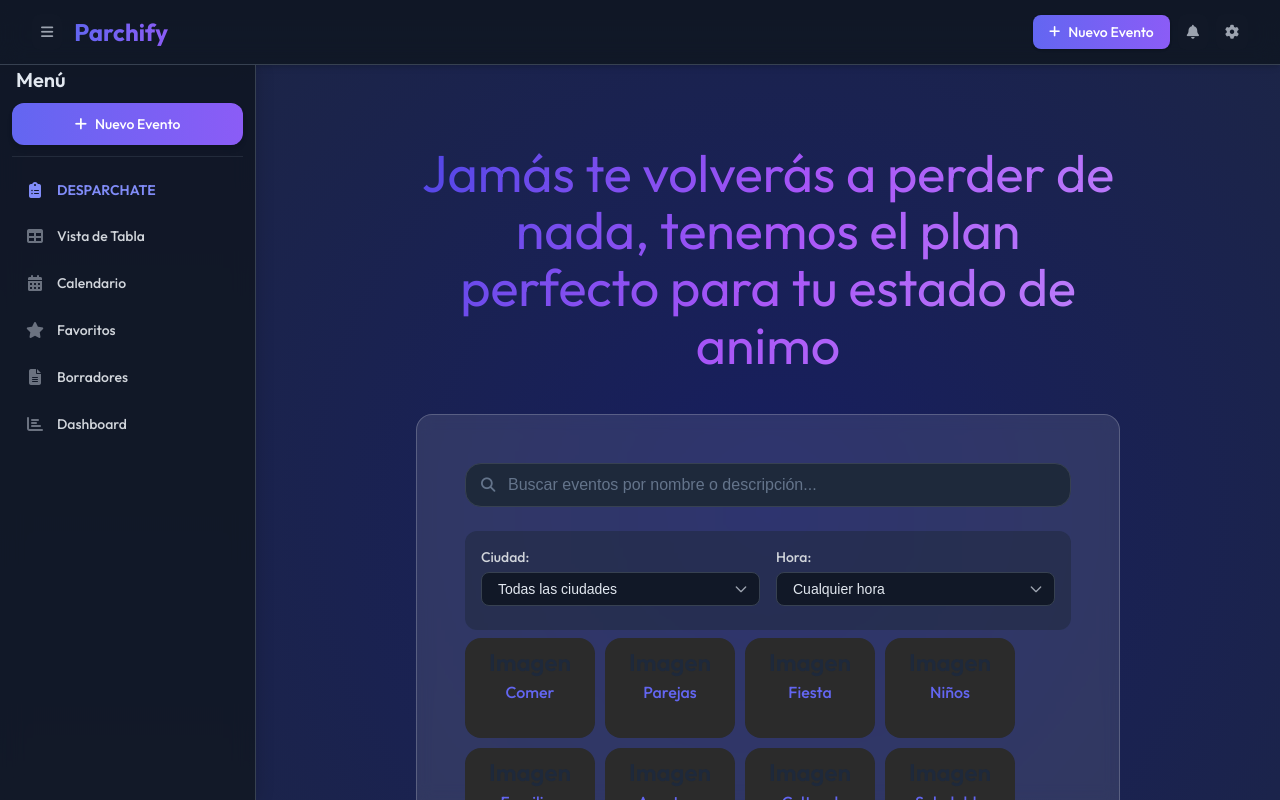
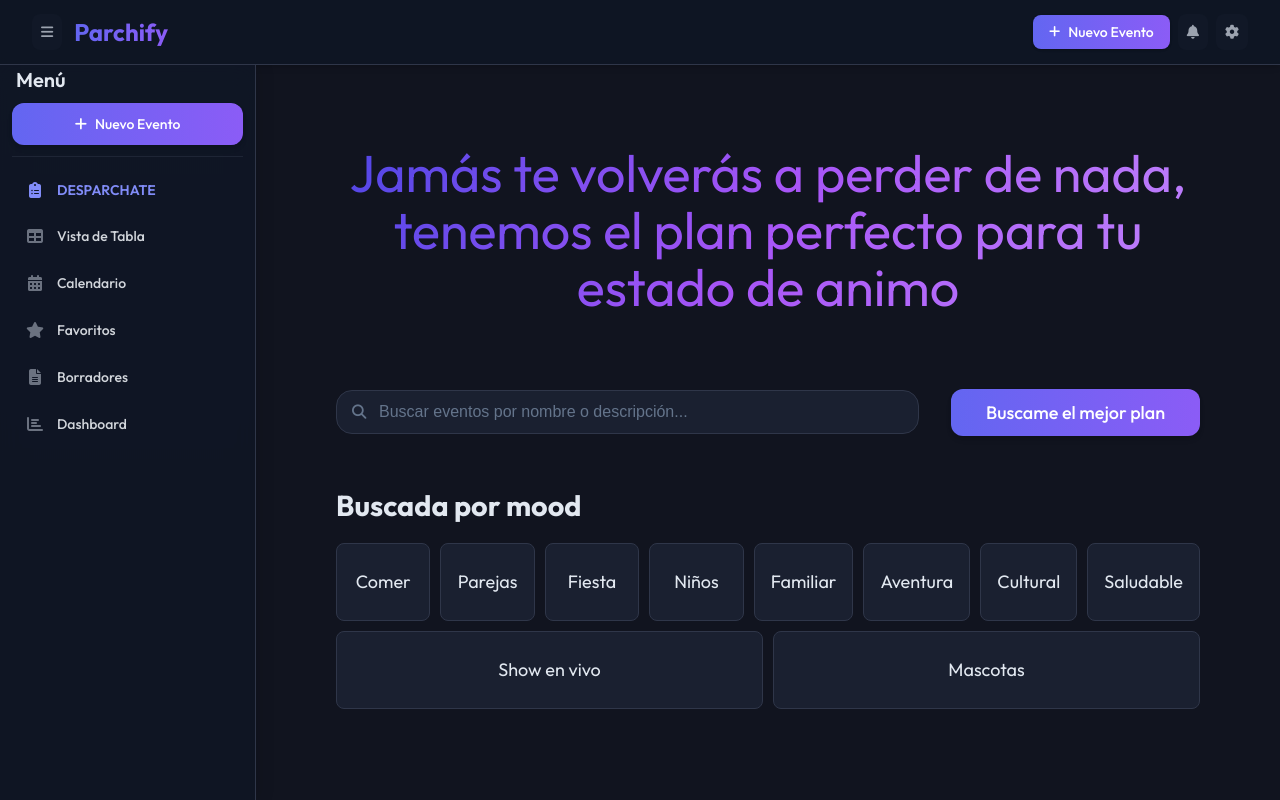
Before and after one commit to BrianCodos/parchiify, a React (Vite) app: page / in a window 1280 px wide. Built offline with nearby package versions, Linux system fonts and the light colour scheme; a web font is replaced by a local one.

Commit message:
Actualización de componentes y estilos

```diff
--- a/package.json
+++ b/package.json
@@ -25,6 +25,7 @@
     "eslint-plugin-react-refresh": "^0.4.19",
     "globals": "^16.0.0",
     "postcss": "^8.5.3",
+    "sass": "^1.87.0",
     "tailwindcss": "^4.1.5",
     "typescript": "~5.8.3",
     "typescript-eslint": "^8.30.1",
--- a/src/components/dashboard/Dashboard.scss
+++ b/src/components/dashboard/Dashboard.scss
@@ -3,19 +3,20 @@
 
 .dashboard {
   &-container {
-    background-color: #171e2e;
-    border-radius: $border-radius-xl;
-    box-shadow: $shadow-lg;
-    width: 100%;
-    max-width: 1000px;
+    width: 90%;
+    max-width: 80%;
     margin: 0 auto;
-    padding: 25px;
-    color: $color-text;
+    overflow-x: hidden;
+    @include flex-column;
+
+    @include screen-sm {
+      padding: $spacing-xl;
+    }
   }
 
   &-title {
-    color: #8ba4fe;
-    font-size: 26px;
+    color: $color-primary;
+    font-size: $font-size-headline;
     font-weight: $font-weight-semibold;
     text-align: center;
     margin-bottom: $spacing-sm;
@@ -23,7 +24,7 @@
 
   &-subtitle {
     color: #656b7c;
-    font-size: $font-size-base;
+    font-size: $font-size-subheadline;
     text-align: center;
     margin-bottom: $spacing-2xl;
   }
@@ -44,14 +45,15 @@
     }
 
     &-title {
-      font-size: $font-size-xl;
-      font-weight: $font-weight-semibold;
+      font-size: $font-size-title;
+      font-weight:$font-size-title;
       color: $color-text;
     }
 
     &-description {
-      color: #656b7c;
-      font-size: $font-size-sm;
+      color: $color-text;
+      font-weight: $font-weight-light;
+      font-size: $font-size-bodyText;
       margin-bottom: $spacing-xl;
     }
   }
@@ -107,8 +109,8 @@
   }
 
   &-item {
-    background-color: #1a2030;
-    border: 1px solid #2f3649;
+    background-color: $color-bg-secondary;
+    border: 1px solid $color-border;
     border-radius: $border-radius-md;
     padding: $spacing-sm $spacing-base;
     display: flex;
--- a/src/components/events/EventList.scss
+++ b/src/components/events/EventList.scss
@@ -4,8 +4,6 @@
 /* Event List Container */
 .event-list {
   &-container {
-    width: 80%;
-    max-width: 80%;
     margin: 0 auto;
     overflow-x: hidden;
     @include flex-column;
@@ -50,12 +48,18 @@
   @include flex-column;
   gap: $spacing-sm;
   border: 1px solid rgba(255, 255, 255, 0.2);
-  padding: $spacing-2xl;
+
   backdrop-filter: blur(8px);
   background-color: rgba(255, 255, 255, 0.1);
 }
 
 /* Search container */
+.search-container-wrapper {
+  width: 100%;
+  @include flex-center;
+  gap: $spacing-xl;
+  margin: $spacing-xl 0;
+
   .search {
     &-container {
       position: relative;
@@ -70,6 +74,7 @@
       color: #64748b;
       font-size: 0.9rem;
     }
+
 
     &-input {
       width: 100%;
@@ -113,15 +118,32 @@
       }
     }
   }
-
+}
+.filter-select {
+  all: unset;
+  background-color: $color-bg-secondary;
+  // border: 1px solid $color-border;
+  border-radius: $border-radius-xl;
+  padding: 60px 42px;
+  color: $color-text;
+  font-size: $font-size-base;
+  width: 100px
+}
 /* Mood filter container */
 .mood-filter {
   &-container {
     gap: $spacing-sm;
     display: flex;
-    align-items: center;
+    align-items: stretch;
+    margin-bottom: 8rem;
+    width: 100%;
   }
-
+  &-title {
+    color: $color-text;
+    font-size: $font-size-title;
+    margin: 1rem 0;
+    height: 100%;
+  }
   &-header {
     display: flex;
     justify-content: space-between;
@@ -141,6 +163,7 @@
     display: flex;
     flex-wrap: wrap;
     gap: 10px;
+    width: 100%;
 
     @media (max-width: $screen-md) {
       justify-content: center;
@@ -149,32 +172,27 @@
 
   &-btn {
     all: unset;
-    color: $color-primary;
+    background-color: $color-bg-secondary;
+    border: 1px solid $color-border;
+    border-radius: $border-radius-md;
+    padding: $spacing-sm $spacing-base;
+    text-align: center;
+    height: 60px;
+    width: 100%;
+    flex: 1;
+    font-size: $font-size-lg;
+    font-weight: $font-weight-regular;
+    cursor: pointer;
 
-    &-container {
-      display: flex;
-      flex-direction: column;
-      align-items: center;
-      background-color: #2b2b2b;
-      color: $color-bg-secondary;
-      border: none;
-      border-radius: $border-radius-xl;
-      padding: 6px 14px;
-      height: 100px;
-      width: 130px;
-      font-weight: $font-weight-medium;
-      cursor: pointer;
     @include transition;
 
     img {
       color: #64748b;
     }
-    }
-
     &.active {
-      text-decoration: underline;
       font-weight: $font-weight-bold;
       color: $color-primary-light;
+      border-color: $color-border-primary;
     }
 
     @media (max-width: $screen-md) {
@@ -273,8 +291,7 @@
   width: 100%;
   background-color: rgba($color-bg-secondary, 0.5);
   border-radius: $border-radius-lg;
-  padding: $spacing-base;
-  margin-top: $spacing-base;
+
 }
 
 .filter-row {
--- a/src/components/events/EventList.tsx
+++ b/src/components/events/EventList.tsx
@@ -1,3 +1,5 @@
+/** @jsx React.createElement */
+/** @jsxFrag React.Fragment */
 import React, { useState, useEffect } from 'react';
 import type { Event } from '../../types';
 import EventCard from './EventCard';
@@ -112,10 +114,8 @@ return (
         <header className="event-list-header">
             <h1 className="event-list-title">Jamás te volverás a perder de nada, tenemos el plan perfecto para tu estado de animo</h1>
         </header>
-
-        {/* Sección de búsqueda y filtros */}
-        <div className="event-search-filters">
-            {/* Contenedor de búsqueda */}
+        {/* Search container */}
+        <div className="search-container-wrapper">
             <div className="search-container">
                 <i className="fas fa-search search-icon"></i>
                 <input
@@ -131,13 +131,7 @@ return (
                     </button>
                 )}
             </div>
-
-            {/* Filtros avanzados: Ciudad y Hora */}
-            <div className="advanced-filters">
-                <div className="filter-row">
-                    <div className="filter-group">
-                        <label>Ciudad:</label>
-                        <select
+            {/* <select
                 value={selectedCity}
                 onChange={(e) => setSelectedCity(e.target.value)}
                 className="filter-select"
@@ -146,41 +140,17 @@ return (
                 {cities.map(city => (
                     <option key={city} value={city}>{city}</option>
                 ))}
-                        </select>
+            </select> */}
+            <button className="primary-btn">
+                Buscame el mejor plan
+            </button>
         </div>
-
-                    <div className="filter-group">
-                        <label>Hora:</label>
-                        <select
-                            value={timeFilter}
-                            onChange={(e) => setTimeFilter(e.target.value)}
-                            className="filter-select"
-                        >
-                            <option value="">Cualquier hora</option>
-                            <option value="morning">Mañana (6am-12pm)</option>
-                            <option value="afternoon">Tarde (12pm-6pm)</option>
-                            <option value="evening">Noche (6pm-10pm)</option>
-                            <option value="night">Madrugada (10pm-6am)</option>
-                        </select>
-                    </div>
-
-                    {/* Botón para limpiar filtros */}
-                    {(selectedCity || timeFilter || selectedMoods.length > 0) && (
-                        <button className="clear-filters-btn" onClick={clearFilters}>
-                            Limpiar filtros
-                        </button>
-                    )}
-                </div>
-            </div>
-
+        <h1 className='mood-filter-title'>Buscada por mood</h1>
          {/* Sección de filtro por Mood */}
             <div className="mood-filter-container">
-
-
                 <div className="mood-filter-options">
                     {moods.map(mood => (
-                        <div className="mood-filter-btn-container">
-                            <h2>Imagen</h2>
+
                              <button
                             key={mood}
                             className={`mood-filter-btn ${selectedMoods.includes(mood) ? 'active' : ''}`}
@@ -189,12 +159,13 @@ return (
                         >
                             {mood}
                         </button>
-                        </div>
+
 
                     ))}
                 </div>
             </div>
-        </div>
+
+
 
         {/* Sección de resultados */}
         <div className="event-list-content">
--- a/src/styles/App.scss
+++ b/src/styles/App.scss
@@ -46,20 +46,20 @@
 
 /* Content wrapper */
 .content-wrapper {
-  background: $gradient-content-bg;
+  background: $color-bg;
   width: 100%;
-  padding: $spacing-base;
+  padding: $spacing-2xl;
   overflow-x: hidden;
   @include flex-column;
   flex-grow: 1;
   min-height: 0;
 
   @include screen-sm {
-    padding: $spacing-lg;
+    // padding: $spacing-lg;
   }
 
   @include screen-lg {
-    padding: $spacing-xl;
+    // padding: $spacing-xl;
   }
 }
 
@@ -73,7 +73,7 @@
   @include transition;
   @include flex-column;
   justify-content: center;
-  padding: $spacing-base 0;
+  // padding: $spacing-base 0;
 }
 
 /* Glass effect for cards and containers */
--- a/src/styles/abstracts/_mixins.scss
+++ b/src/styles/abstracts/_mixins.scss
@@ -133,3 +133,28 @@
   padding: $spacing-base;
   box-shadow: $shadow-md;
 }
+
+@mixin primary-btn {
+  display: inline-flex;
+  align-items: center;
+  justify-content: center;
+  padding: $spacing-md 4rem;
+  border: none;
+  font-size: $font-size-lg;
+  font-weight: $font-weight-medium;
+  border-radius: $border-radius-lg;
+  color: white;
+  background: $gradient-primary;
+  @include transition;
+  box-shadow: $shadow-md;
+  @include truncate;
+
+  &:hover {
+    background: $gradient-primary-hover;
+  }
+
+  &:focus {
+    outline: none;
+    box-shadow: $shadow-focus;
+  }
+}
--- a/src/styles/abstracts/_variables.scss
+++ b/src/styles/abstracts/_variables.scss
@@ -1,3 +1,4 @@
+@import './mixins';
 // Typography
 $font-family-primary: 'Outfit', system-ui, 'Avenir', 'Helvetica', 'Arial', sans-serif;
 $font-weight-light: 300;
@@ -7,6 +8,11 @@ $font-weight-semibold: 600;
 $font-weight-bold: 700;
 
 // Font Sizes
+$font-size-bodyText: 1.35rem;
+$font-size-headline: 3.5rem;
+$font-size-subheadline: 2rem;
+$font-size-title: 1.8rem;
+// -
 $font-size-xs: 0.75rem;    // 12px
 $font-size-sm: 0.875rem;   // 14px
 $font-size-base: 1rem;     // 16px
@@ -27,11 +33,11 @@ $color-text-secondary: #d1d5db;
 $color-text-tertiary: #9ca3af;
 $color-text-muted: #6b7280;
 
-$color-bg: #0f172a;
-$color-bg-secondary: #1e293b;
+$color-bg: #11141f;
+$color-bg-secondary: #1a2030;
 $color-bg-tertiary: #111827;
-$color-bg-gradient-start: #111827;
-$color-bg-gradient-end: #1f2937;
+$color-bg-gradient-start: #070c16;
+$color-bg-gradient-end: #000000;
 
 // Colors - Brand
 $color-primary: #6366f1;
@@ -42,7 +48,8 @@ $color-accent-dark: #7c3aed;
 $color-accent-light: #a78bfa;
 
 // Colors - UI
-$color-border: #374151;
+$color-border: #2f3649;
+$color-border-primary: $color-primary;
 $color-border-light: rgba(55, 65, 81, 0.5);
 $color-shadow: rgba(0, 0, 0, 0.1);
 $color-shadow-dark: rgba(0, 0, 0, 0.2);
@@ -54,7 +61,7 @@ $color-glass-border: rgba(75, 85, 99, 0.3);
 $gradient-primary: linear-gradient(to right, $color-primary, $color-accent);
 $gradient-primary-hover: linear-gradient(to right, $color-primary-dark, $color-accent-dark);
 $gradient-bg: linear-gradient(to bottom, $color-bg-gradient-start, $color-bg-gradient-end);
-$gradient-content-bg: radial-gradient(circle at 50% 30%, #171e5f 0%, $color-bg-gradient-end 100%);
+$gradient-content-bg: radial-gradient(circle at 50% 30%, #222222 0%, $color-bg-gradient-end 100%);
 
 // Spacing
 $spacing-xs: 0.25rem;  // 4px
@@ -106,3 +113,7 @@ $scrollbar-width: 8px;
 $scrollbar-track-bg: rgba(31, 41, 55, 0.3);
 $scrollbar-thumb-bg: rgba(79, 70, 229, 0.5);
 $scrollbar-thumb-hover-bg: rgba(79, 70, 229, 0.7);
+
+.primary-btn {
+  @include primary-btn;
+}
```
Also changed, not shown: 2 other files (tests, documents, lock files or other folders). Lines whose indentation alone changed are shown as unchanged.
